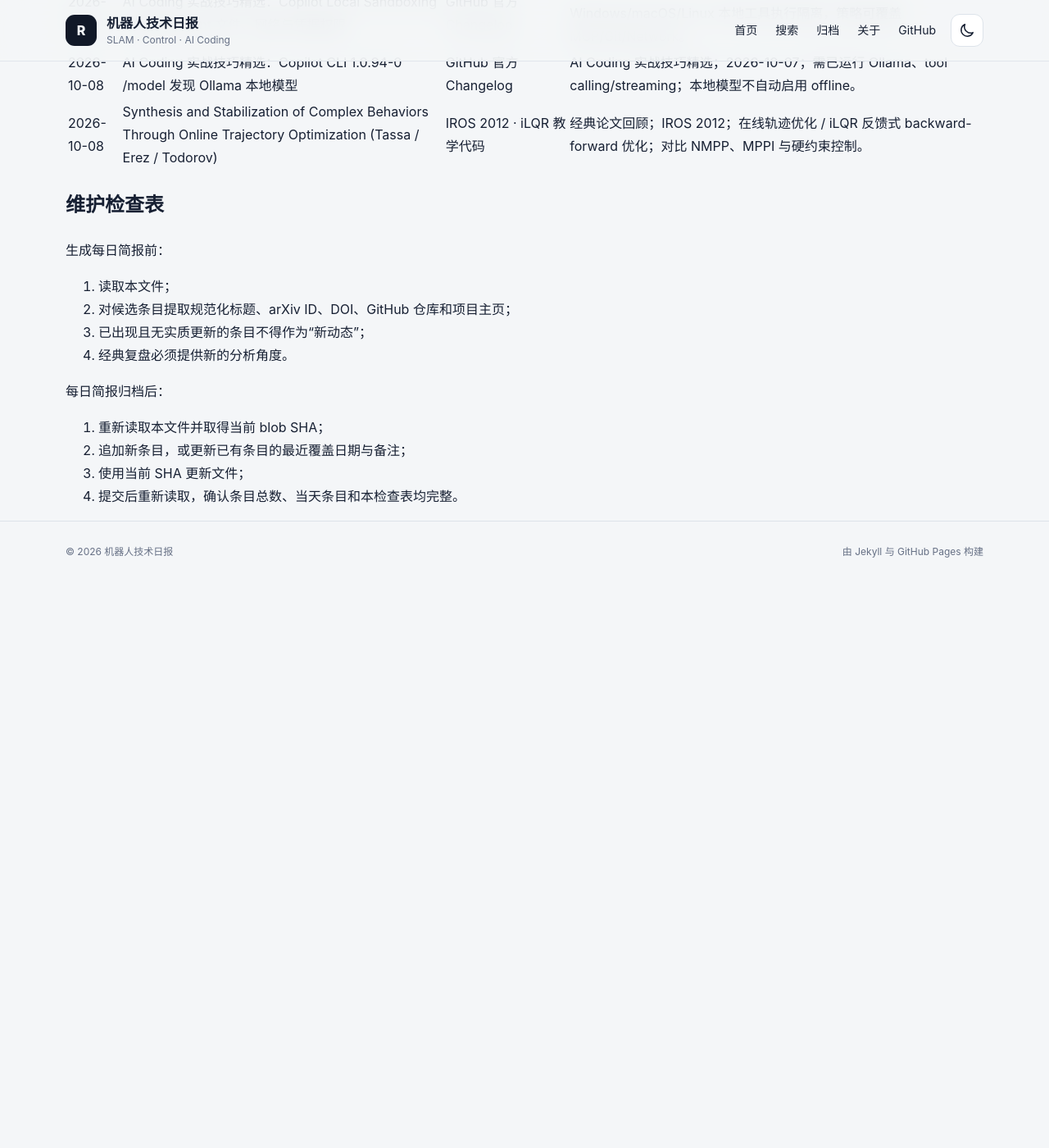
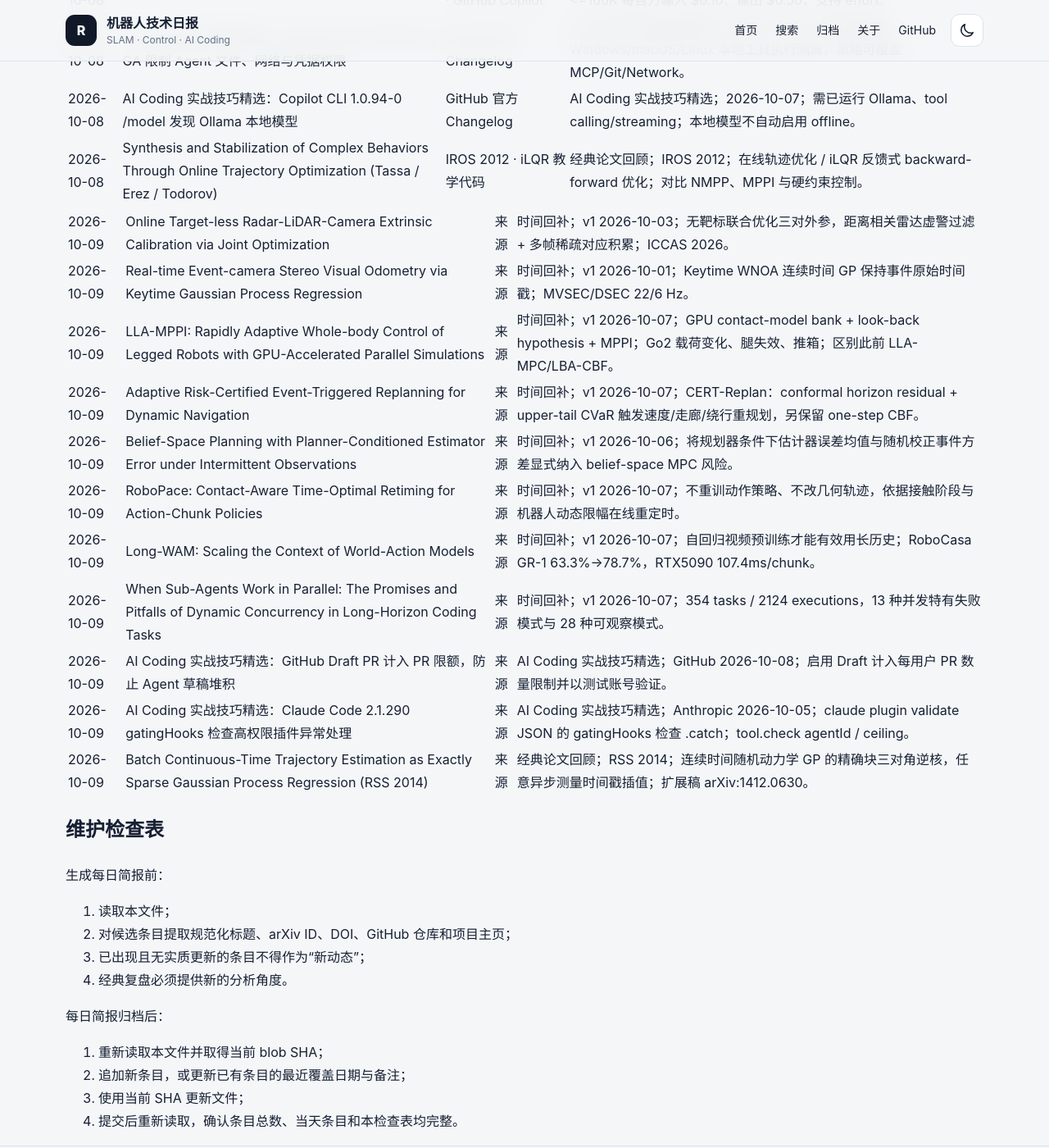
Before and after one commit to helywin/daily, a Jekyll site: the page built from robotics-brief-covered-items.md, in a window 1280 px wide and 1400 px high, scrolled down 63013 px. Shown: the whole window at 82% size. Built offline with Jekyll 4.4.1, drawn with Linux system fonts in a browser that asks for light colours; our own code applies the rules of GitHub Pages for plain Markdown files; before the commit the page ends 63721 px from its top, so only the background shows below that; some of the changed text lies outside the part shown.

Commit message:
docs: update robotics brief coverage index for 2026-10-09

```diff
--- a/robotics-brief-covered-items.md
+++ b/robotics-brief-covered-items.md
@@ -1,6 +1,6 @@
 # 机器人技术简报已覆盖条目索引
 
-> 最后更新：2026-10-08（Asia/Shanghai）
+> 最后更新：2026-10-09（Asia/Shanghai）
 >
 > 用途：每日简报选题前强制查重。本文件保留全部历史条目的最近覆盖日期、规范标题、至少一个可直接访问的原始来源和必要备注。
 >
@@ -136,6 +136,8 @@
 > 2026-10-07 新增 8 条主动态、2 条 AI Coding 实战技巧精选与 1 条经典论文回顾，共 916 条。
 >
 > 2026-10-08 新增 8 条主动态、2 条 AI Coding 实战技巧精选与 1 条经典论文回顾，共 927 条。
+>
+> 2026-10-09 新增 8 条主动态、2 条 AI Coding 实战技巧精选与 1 条经典论文回顾，共 938 条。
 
 ## 已核验条目
 
@@ -1132,6 +1134,18 @@
 | 2026-10-08 | AI Coding 实战技巧精选：Copilot CLI 1.0.94-0 /model 发现 Ollama 本地模型 | [GitHub 官方 Changelog](https://github.blog/changelog/2026-10-07-discover-local-models-in-github-copilot-cli/) | AI Coding 实战技巧精选；2026-10-07；需已运行 Ollama、tool calling/streaming；本地模型不自动启用 offline。 |
 | 2026-10-08 | Synthesis and Stabilization of Complex Behaviors Through Online Trajectory Optimization (Tassa / Erez / Todorov) | [IROS 2012](https://doi.org/10.1109/IROS.2012.6386025) · [iLQR 教学代码](https://github.com/anassinator/ilqr) | 经典论文回顾；IROS 2012；在线轨迹优化 / iLQR 反馈式 backward-forward 优化；对比 NMPP、MPPI 与硬约束控制。 |
 
+| 2026-10-09 | Online Target-less Radar-LiDAR-Camera Extrinsic Calibration via Joint Optimization | [来源](https://arxiv.org/abs/2610.04552) | 时间回补；v1 2026-10-03；无靶标联合优化三对外参，距离相关雷达虚警过滤 + 多帧稀疏对应积累；ICCAS 2026。 |
+| 2026-10-09 | Real-time Event-camera Stereo Visual Odometry via Keytime Gaussian Process Regression | [来源](https://arxiv.org/abs/2610.02601) | 时间回补；v1 2026-10-01；Keytime WNOA 连续时间 GP 保持事件原始时间戳；MVSEC/DSEC 22/6 Hz。 |
+| 2026-10-09 | LLA-MPPI: Rapidly Adaptive Whole-body Control of Legged Robots with GPU-Accelerated Parallel Simulations | [来源](https://arxiv.org/abs/2610.10465) | 时间回补；v1 2026-10-07；GPU contact-model bank + look-back hypothesis + MPPI；Go2 载荷变化、腿失效、推箱；区别此前 LLA-MPC/LBA-CBF。 |
+| 2026-10-09 | Adaptive Risk-Certified Event-Triggered Replanning for Dynamic Navigation | [来源](https://arxiv.org/abs/2610.09302) | 时间回补；v1 2026-10-07；CERT-Replan：conformal horizon residual + upper-tail CVaR 触发速度/走廊/绕行重规划，另保留 one-step CBF。 |
+| 2026-10-09 | Belief-Space Planning with Planner-Conditioned Estimator Error under Intermittent Observations | [来源](https://arxiv.org/abs/2610.09207) | 时间回补；v1 2026-10-06；将规划器条件下估计器误差均值与随机校正事件方差显式纳入 belief-space MPC 风险。 |
+| 2026-10-09 | RoboPace: Contact-Aware Time-Optimal Retiming for Action-Chunk Policies | [来源](https://arxiv.org/abs/2610.09696) | 时间回补；v1 2026-10-07；不重训动作策略、不改几何轨迹，依据接触阶段与机器人动态限幅在线重定时。 |
+| 2026-10-09 | Long-WAM: Scaling the Context of World-Action Models | [来源](https://arxiv.org/abs/2610.10528) | 时间回补；v1 2026-10-07；自回归视频预训练才能有效用长历史；RoboCasa GR-1 63.3%→78.7%，RTX5090 107.4ms/chunk。 |
+| 2026-10-09 | When Sub-Agents Work in Parallel: The Promises and Pitfalls of Dynamic Concurrency in Long-Horizon Coding Tasks | [来源](https://arxiv.org/abs/2610.10263) | 时间回补；v1 2026-10-07；354 tasks / 2124 executions，13 种并发特有失败模式与 28 种可观察模式。 |
+| 2026-10-09 | AI Coding 实战技巧精选：GitHub Draft PR 计入 PR 限额，防止 Agent 草稿堆积 | [来源](https://github.blog/changelog/2026-10-08-draft-pull-requests-count-toward-pull-request-limits/) | AI Coding 实战技巧精选；GitHub 2026-10-08；启用 Draft 计入每用户 PR 数量限制并以测试账号验证。 |
+| 2026-10-09 | AI Coding 实战技巧精选：Claude Code 2.1.290 gatingHooks 检查高权限插件异常处理 | [来源](https://github.com/anthropics/claude-code/releases/tag/v2.1.290) | AI Coding 实战技巧精选；Anthropic 2026-10-05；claude plugin validate JSON 的 gatingHooks 检查 .catch；tool.check agentId / ceiling。 |
+| 2026-10-09 | Batch Continuous-Time Trajectory Estimation as Exactly Sparse Gaussian Process Regression (RSS 2014) | [来源](https://www.roboticsproceedings.org/rss10/p01.html) | 经典论文回顾；RSS 2014；连续时间随机动力学 GP 的精确块三对角逆核，任意异步测量时间戳插值；扩展稿 arXiv:1412.0630。 |
+
 ## 维护检查表
 
 生成每日简报前：
```
